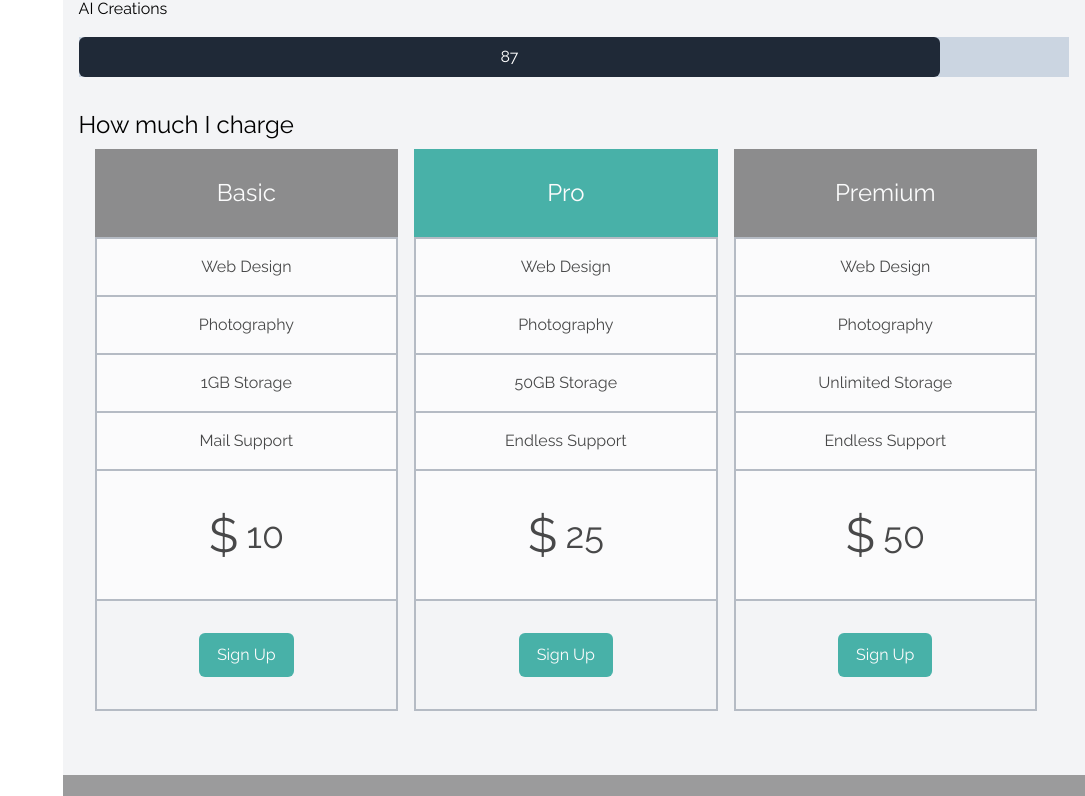
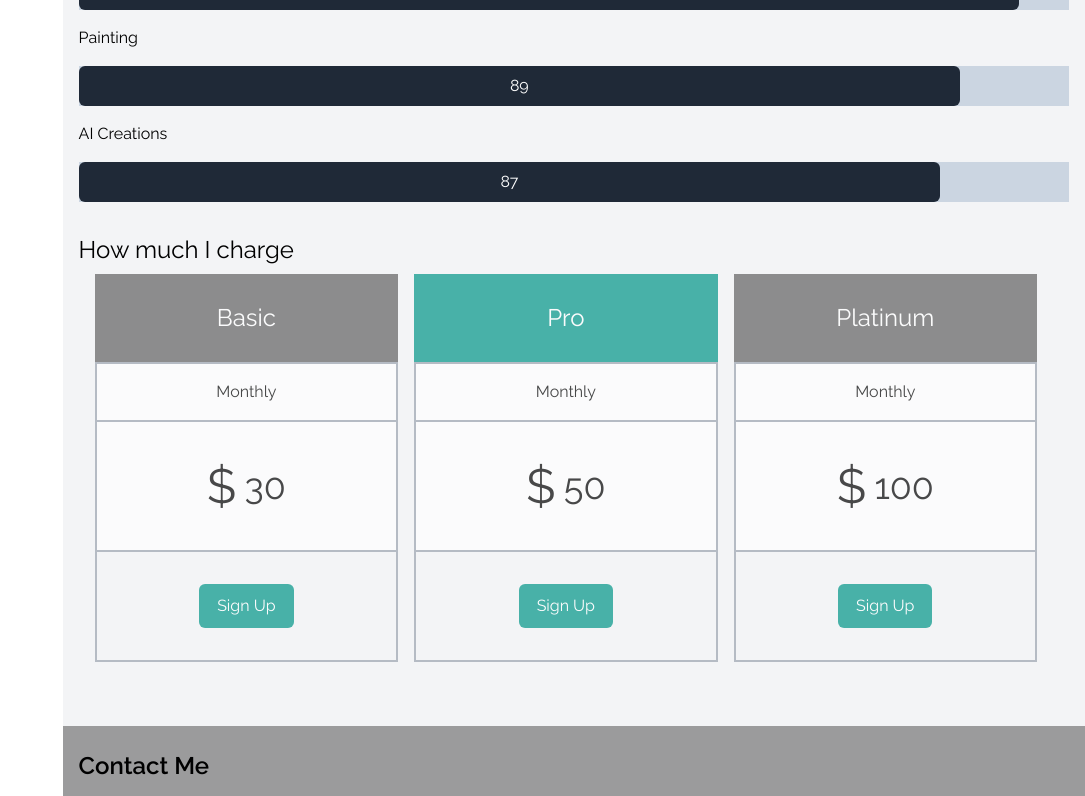
Before and after one commit to Metaverse-Nabeel/majesty_portfolio, a Next.js app: page / in a window 1280 px wide. Shown: the part 2011-2807 px from the top of the page, without its empty margins (195-1280 px from the left). Built offline with nearby package versions, Linux system fonts and the light colour scheme.

Commit message:
Update the about and packages section

```diff
--- a/src/app/components/PackageCard.tsx
+++ b/src/app/components/PackageCard.tsx
@@ -2,9 +2,6 @@ interface Package {
   id: number;
   title: string;
   label: string;
-  category: string;
-  capacity: string;
-  support: string;
   price: number;
   color: string;
 }
@@ -17,9 +14,6 @@ const PackageCard: React.FC<PackageData> = ({packageData}) => {
     <div className="flex flex-col w-full mb-16 opacity-70 hover:opacity-100 cursor-pointer">
       <p className={`w-[95%] text-white text-2xl flex items-center justify-center py-7`} style={{backgroundColor: `${packageData.color}`}}>{packageData.title}</p>
       <p className="w-[95%] bg-white flex items-center justify-center py-4 border-2 border-b-0 border-gray-400">{packageData.label}</p>
-      <p className="w-[95%] bg-white flex items-center justify-center py-4 border-2 border-b-0 border-gray-400">{packageData.category}</p>
-      <p className="w-[95%] bg-white flex items-center justify-center py-4 border-2 border-b-0 border-gray-400">{packageData.capacity}</p>
-      <p className="w-[95%] bg-white flex items-center justify-center py-4 border-2 border-b-0 border-gray-400">{packageData.support}</p>
       <p className="w-[95%] bg-white text-4xl flex items-center justify-center py-10 border-2 border-b-0 border-gray-400"><span className="text-5xl pr-2">$</span>{packageData.price}</p>
       <div className="w-[95%] flex items-center justify-center py-8 border-2 border-gray-400">
         <button className="bg-[#009688] px-4 py-2 text-white rounded-md cursor-pointer border-2 border-transparent hover:border-[#009688] hover:bg-white/80 hover:text-[#009688]">Sign Up</button>
--- a/src/app/sections/AboutMe.tsx
+++ b/src/app/sections/AboutMe.tsx
@@ -10,7 +10,7 @@ const AboutMe = () => {
     <section id="about" className="w-full flex flex-col px-4">
         <div className="flex justify-center items-center bg-white rounded-lg mb-6">
             <Image width={500} height={500} quality={100}
-            src="/images/about_pic.jpg"
+            src="/images/about_pic.png"
             alt="Profile"
             className="rounded-sm m-4"
             />
--- a/src/data.ts
+++ b/src/data.ts
@@ -15,9 +15,6 @@ interface Package {
   id: number;
   title: string;
   label: string;
-  category: string;
-  capacity: string;
-  support: string;
   price: number;
   color: string;
 }
@@ -488,31 +485,22 @@ export const PackagesData: Package[] = [
   {
     id: 1,
     title: "Basic",
-    label: "Web Design",
-    category: "Photography",
-    capacity: "1GB Storage",
-    support: "Mail Support",
-    price: 10,
+    label: "Monthly",
+    price: 30,
     color: "#616161",
   },
   {
     id: 2,
     title: "Pro",
-    label: "Web Design",
-    category: "Photography",
-    capacity: "50GB Storage",
-    support: "Endless Support",
-    price: 25,
+    label: "Monthly",
+    price: 50,
     color: "#009688",
   },
   {
     id: 3,
-    title: "Premium",
-    label: "Web Design",
-    category: "Photography",
-    capacity: "Unlimited Storage",
-    support: "Endless Support",
-    price: 50,
+    title: "Platinum",
+    label: "Monthly",
+    price: 100,
     color: "#616161",
   },
 ];
```
